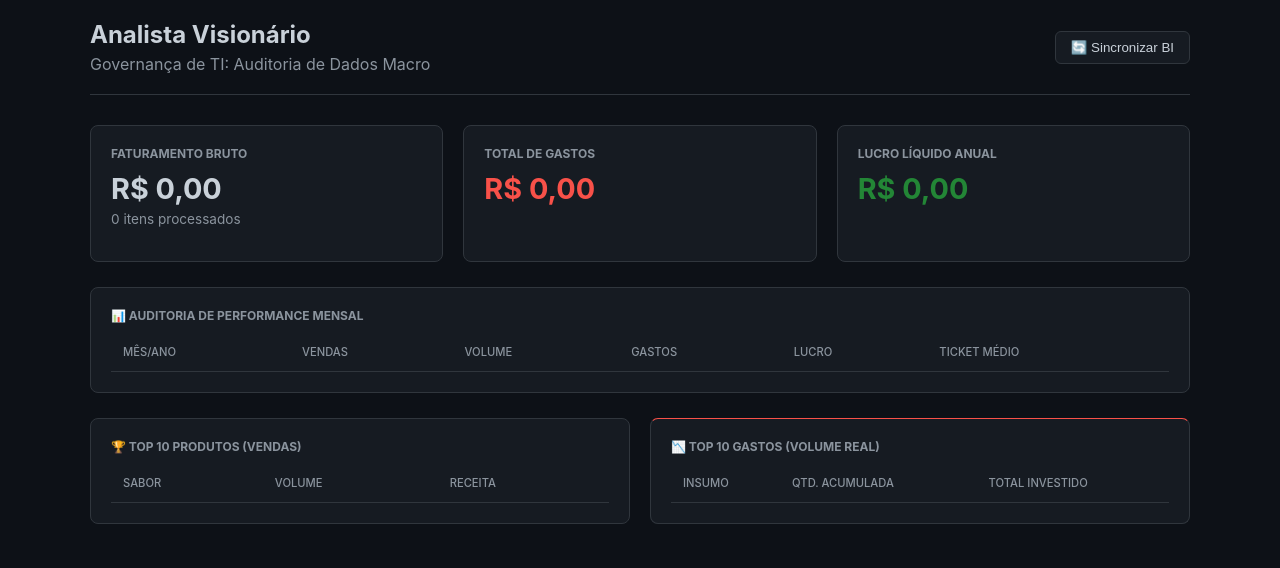
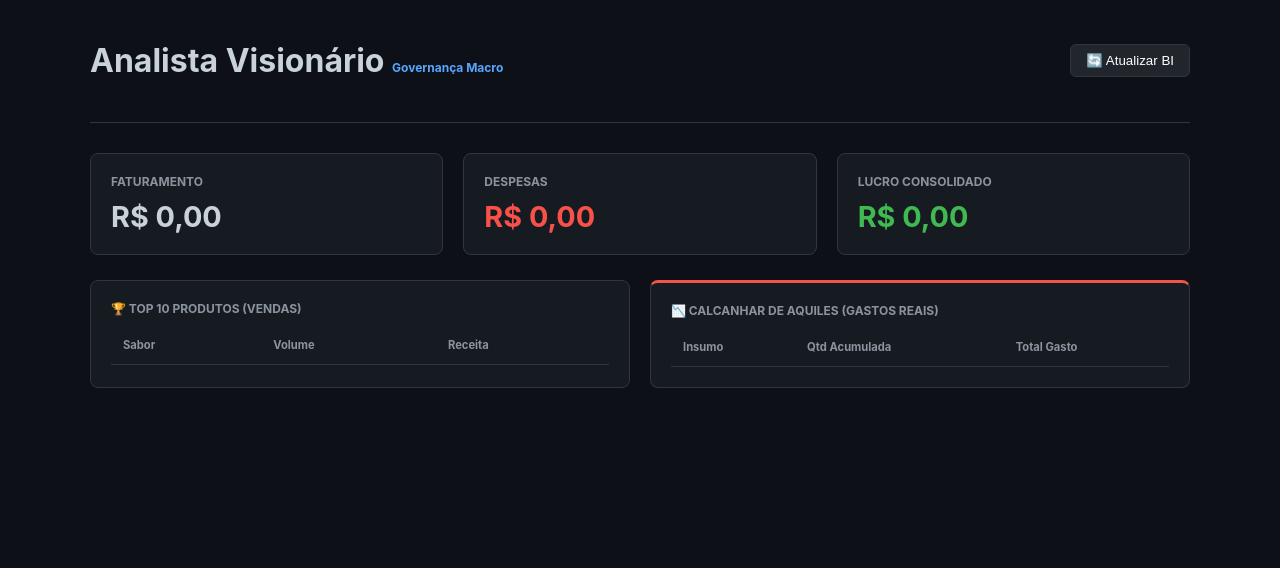
Before and after one commit to Acmsilva1/ML-PREDICAO, a FastAPI app: page / in a window 1280 px wide. Shown: the top 568 px of the page. Run offline with FastAPI, Linux system fonts and the light colour scheme; lists and menus that the app fills with data are empty.

Commit message:
Update visionario.html

```diff
--- a/templates/visionario.html
+++ b/templates/visionario.html
@@ -2,184 +2,78 @@
 <html lang="pt-br">
 <head>
     <meta charset="UTF-8">
-    <meta name="viewport" content="width=device-width, initial-scale=1.0">
-    <title>Analista Visionário | Visão Macro André</title>
-
+    <title>Analista Visionário | Macro</title>
     <style>
-        :root {
-            --bg: #0d1117; --surface: #161b22; --border: #30363d;
-            --accent: #238636; --blue: #58a6ff; --red: #f85149; --text: #c9d1d9;
-        }
-
-        body {
-            font-family: 'Inter', -apple-system, sans-serif;
-            background: var(--bg); color: var(--text); margin: 0; padding: 20px;
-        }
-
+        :root { --bg: #0d1117; --surface: #161b22; --border: #30363d; --accent: #238636; --blue: #58a6ff; --red: #f85149; }
+        body { font-family: 'Inter', sans-serif; background: var(--bg); color: #c9d1d9; margin: 0; padding: 20px; }
         .container { max-width: 1100px; margin: auto; }
-
-        .header {
-            display: flex; justify-content: space-between; align-items: center;
-            border-bottom: 1px solid var(--border); padding-bottom: 20px; margin-bottom: 30px;
-        }
-
-        .grid { display: grid; grid-template-columns: repeat(auto-fit, minmax(250px, 1fr)); gap: 20px; margin-bottom: 25px; }
-
-        .card {
-            background: var(--surface); border: 1px solid var(--border);
-            border-radius: 8px; padding: 20px;
-        }
+        .header { display: flex; justify-content: space-between; align-items: center; border-bottom: 1px solid var(--border); padding-bottom: 20px; margin-bottom: 30px; }
+        .grid { display: grid; grid-template-columns: repeat(3, 1fr); gap: 20px; margin-bottom: 25px; }
+        .card { background: var(--surface); border: 1px solid var(--border); border-radius: 8px; padding: 20px; }
         .card h3 { margin: 0 0 10px 0; font-size: 0.75rem; text-transform: uppercase; color: #8b949e; }
-
-        .val { font-size: 1.8rem; font-weight: 700; margin: 0; }
-        .val-pos { color: var(--accent); }
+        .val-macro { font-size: 1.8rem; font-weight: bold; }
+        table { width: 100%; border-collapse: collapse; font-size: 0.85rem; }
+        th { text-align: left; color: #8b949e; border-bottom: 1px solid var(--border); padding: 12px; font-size: 0.7rem; }
+        td { padding: 12px; border-bottom: 1px solid #21262d; }
+        .val-pos { color: #3fb950; }
         .val-neg { color: var(--red); }
-        .sub { font-size: 0.85rem; color: #8b949e; margin-top: 5px; }
-
-        .table-wrapper { overflow-x: auto; margin-top: 10px; }
-        table { width: 100%; border-collapse: collapse; }
-        th, td { padding: 12px; text-align: left; border-bottom: 1px solid var(--border); font-size: 0.85rem; }
-        th { color: #8b949e; font-weight: 500; text-transform: uppercase; font-size: 0.7rem; }
-
         .capitalize { text-transform: capitalize; }
-        .loading { opacity: 0.5; pointer-events: none; }
-
-        @media (max-width: 850px) {
-            .grid-rankings { grid-template-columns: 1fr !important; }
-        }
     </style>
 </head>
 <body>
-
-<div class="container" id="main-container">
+    <div class="container" id="main-content">
         <div class="header">
-        <div>
-            <h1 style="margin:0; font-size: 1.5rem;">Analista Visionário</h1>
-            <p style="margin:5px 0 0 0; color: #8b949e;">Governança de TI: Auditoria de Dados Macro</p>
-        </div>
-        <button onclick="fetchData()" style="background: var(--surface); color: var(--text); border: 1px solid var(--border); padding: 8px 15px; border-radius: 6px; cursor: pointer;">
-            🔄 Sincronizar BI
-        </button>
+            <h1>Analista Visionário <small style="font-size: 12px; color: var(--blue);">Governança Macro</small></h1>
+            <button onclick="fetchData()" style="cursor:pointer; background:#21262d; color:#fff; border:1px solid var(--border); padding:8px 15px; border-radius:6px;">🔄 Atualizar BI</button>
         </div>
 
         <div class="grid">
-        <div class="card">
-            <h3>Faturamento Bruto</h3>
-            <p class="val" id="total_faturamento">R$ 0,00</p>
-            <p class="sub" id="total_itens">0 itens processados</p>
-        </div>
-        <div class="card">
-            <h3>Total de Gastos</h3>
-            <p class="val val-neg" id="total_gastos">R$ 0,00</p>
-        </div>
-        <div class="card">
-            <h3>Lucro Líquido Anual</h3>
-            <p class="val val-pos" id="total_lucro">R$ 0,00</p>
-        </div>
+            <div class="card"><h3>Faturamento</h3><div class="val-macro" id="total_vendas">R$ 0,00</div></div>
+            <div class="card"><h3>Despesas</h3><div class="val-macro val-neg" id="total_gastos">R$ 0,00</div></div>
+            <div class="card"><h3>Lucro Consolidado</h3><div class="val-macro val-pos" id="total_lucro">R$ 0,00</div></div>
         </div>
 
-    <div class="card" style="margin-bottom: 25px;">
-        <h3>📊 Auditoria de Performance Mensal</h3>
-        <div class="table-wrapper">
-            <table id="tab-auditoria">
-                <thead>
-                    <tr>
-                        <th>Mês/Ano</th>
-                        <th>Vendas</th>
-                        <th>Volume</th>
-                        <th>Gastos</th>
-                        <th>Lucro</th>
-                        <th>Ticket Médio</th>
-                    </tr>
-                </thead>
-                <tbody></tbody>
+        <div class="grid" style="grid-template-columns: 1fr 1fr;">
+            <div class="card">
+                <h3>🏆 TOP 10 PRODUTOS (VENDAS)</h3>
+                <table>
+                    <thead><tr><th>Sabor</th><th>Volume</th><th>Receita</th></tr></thead>
+                    <tbody id="corpo-produtos"></tbody>
                 </table>
             </div>
-    </div>
-
-    <div class="grid" style="grid-template-columns: 1fr 1fr;" id="grid-rankings">
-        <div class="card">
-            <h3>🏆 Top 10 Produtos (Vendas)</h3>
-            <div class="table-wrapper">
-                <table id="tab-produtos">
-                    <thead>
-                        <tr><th>Sabor</th><th>Volume</th><th>Receita</th></tr>
-                    </thead>
-                    <tbody></tbody>
+            <div class="card" style="border-top: 3px solid var(--red);">
+                <h3>📉 CALCANHAR DE AQUILES (GASTOS REAIS)</h3>
+                <table>
+                    <thead><tr><th>Insumo</th><th>Qtd Acumulada</th><th>Total Gasto</th></tr></thead>
+                    <tbody id="corpo-gastos"></tbody>
                 </table>
-            </div>
-        </div>
-
-        <div class="card" style="border-top-color: var(--red);">
-            <h3>📉 Top 10 Gastos (Volume Real)</h3>
-            <div class="table-wrapper">
-                <table id="tab-gastos-global">
-                    <thead>
-                        <tr><th>Insumo</th><th>Qtd. Acumulada</th><th>Total Investido</th></tr>
-                    </thead>
-                    <tbody></tbody>
-                </table>
-            </div>
             </div>
         </div>
     </div>
 
     <script>
-    const fmt = (v) => new Intl.NumberFormat('pt-BR', { style: 'currency', currency: 'BRL' }).format(v || 0);
+        const fmt = (v) => v.toLocaleString('pt-BR', {style: 'currency', currency: 'BRL'});
 
         async function fetchData() {
-        const container = document.getElementById('main-container');
-        container.classList.add('loading');
+            try {
+                const res = await fetch('/api/v1/ml_visionario');
+                const d = await res.json();
 
-        try {
-            const response = await fetch('/api/v1/ml_visionario');
-            const d = await response.json();
-
-            // KPIs
-            document.getElementById('total_faturamento').innerText = fmt(d.totais.faturamento);
-            document.getElementById('total_itens').innerText = `${d.totais.total_itens} itens processados`;
+                document.getElementById('total_vendas').innerText = fmt(d.totais.faturamento);
                 document.getElementById('total_gastos').innerText = fmt(d.totais.custos);
                 document.getElementById('total_lucro').innerText = fmt(d.totais.lucro);
 
-            // Auditoria (Mês Atual Primeiro)
-            document.querySelector("#tab-auditoria tbody").innerHTML = d.auditoria_mensal.map(row => `
-                <tr>
-                    <td><strong>${row.mes}</strong></td>
-                    <td>${fmt(row.vendas)}</td>
-                    <td>${row.itens} un.</td>
-                    <td>${fmt(row.gastos)}</td>
-                    <td class="${row.lucro >= 0 ? 'val-pos' : 'val-neg'}">${fmt(row.lucro)}</td>
-                    <td style="color: var(--blue); font-weight: bold;">${fmt(row.ticket_medio)}</td>
-                </tr>
-            `).reverse().join('');
-
-            // Ranking Vendas
-            document.querySelector("#tab-produtos tbody").innerHTML = d.ranking_produtos.map(p => `
-                <tr>
-                    <td class="capitalize">${p.SAB_LIST.toLowerCase()}</td>
-                    <td><strong>${p.qtd}</strong> un.</td>
-                    <td class="val-pos">${fmt(p.total)}</td>
-                </tr>
+                document.getElementById('corpo-produtos').innerHTML = d.ranking_produtos.map(p => `
+                    <tr><td class="capitalize">${p.SAB_LIST.toLowerCase()}</td><td>${p.qtd} un.</td><td class="val-pos">${fmt(p.total)}</td></tr>
                 `).join('');
 
-            // [LÓGICA CORRETA]: Ranking Gastos com Volume Real
-            document.querySelector("#tab-gastos-global tbody").innerHTML = d.ranking_gastos.map(g => `
-                <tr>
-                    <td class="capitalize"><strong>${g.PRODUTO.toLowerCase()}</strong></td>
-                    <td><span style="color: var(--blue); font-weight: bold;">${g.volume_real}</span> un/kg</td>
-                    <td class="val-neg">${fmt(g.total_gasto)}</td>
-                </tr>
+                // Injeção do Volume Real
+                document.getElementById('corpo-gastos').innerHTML = d.ranking_gastos.map(g => `
+                    <tr><td class="capitalize">${g.PRODUTO.toLowerCase()}</td><td><strong>${g.volume_real}</strong> un/kg</td><td class="val-neg">${fmt(g.total_gasto)}</td></tr>
                 `).join('');
-
-        } catch (err) {
-            console.error("Erro na Matrix BI:", err);
-        } finally {
-            container.classList.remove('loading');
+            } catch (e) { console.error(e); }
         }
-    }
-
         fetchData();
     </script>
-
 </body>
 </html>
```
Lines whose indentation alone changed are shown as unchanged.
